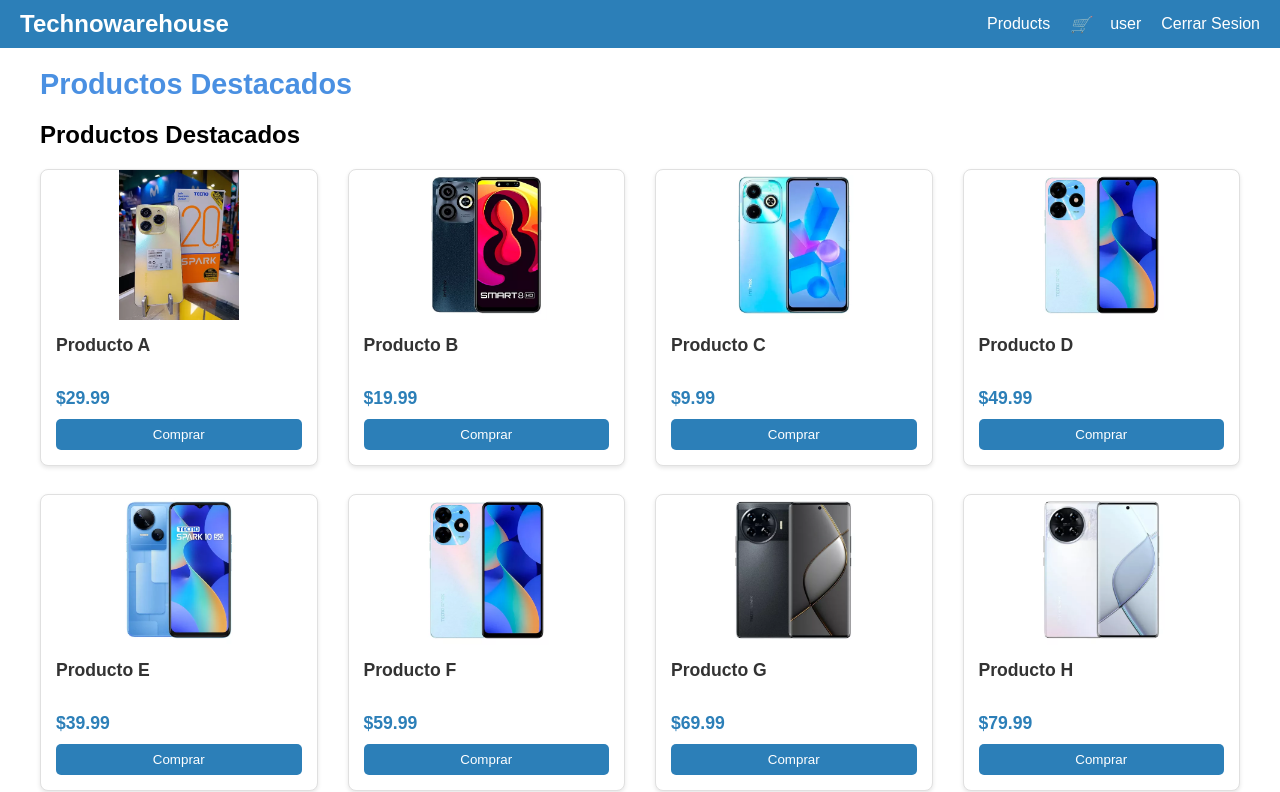
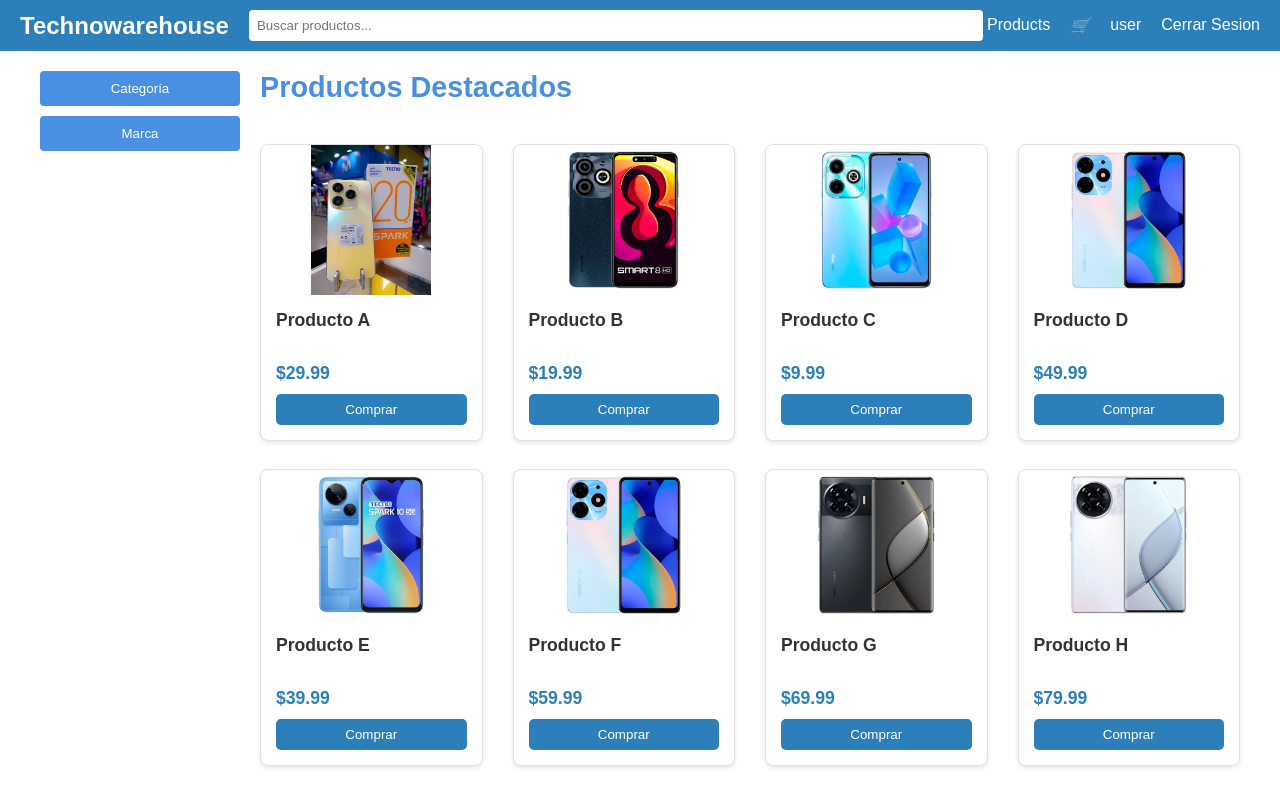
Before and after one commit to RicardoBalducci/Technowarehouse, a React (Vite) app in the folder technowarehouse/: page /visual_productos in a window 1280 px wide. Shown: the top 792 px of the page. Built offline with nearby package versions, Linux system fonts and the light colour scheme.

Commit message:
Actualización de diseño 1.1
Añadidos comboboxes de categoría y marca

```diff
--- a/technowarehouse/src/module/admin/pages/visual_productos/ProductosPage.module.css
+++ b/technowarehouse/src/module/admin/pages/visual_productos/ProductosPage.module.css
@@ -17,6 +17,18 @@
   margin: 0;
 }
 
+.search_bar {
+  flex-grow: 1;
+  margin: 0 20px;
+}
+
+.search_bar input {
+  width: 100%;
+  padding: 8px;
+  border: none;
+  border-radius: 4px;
+}
+
 .nav ul {
   list-style-type: none;
   display: flex;
@@ -30,10 +42,40 @@
   text-decoration: none;
 }
 
-.main_content {
+.content_wrapper {
+  display: flex;
   padding: 20px;
   max-width: 1200px;
   margin: 0 auto;
+}
+
+.filters_sidebar {
+  width: 200px;
+  margin-right: 20px;
+}
+
+.filters_sidebar button {
+  width: 100%;
+  padding: 10px;
+  margin-bottom: 10px;
+  background-color: #4a90e2;
+  color: white;
+  border: none;
+  border-radius: 4px;
+  cursor: pointer;
+}
+
+.filters_sidebar ul {
+  list-style-type: none;
+  padding: 0;
+}
+
+.filters_sidebar li {
+  padding: 5px 0;
+}
+
+.main_content {
+  flex-grow: 1;
 }
 
 .section_title {
--- a/technowarehouse/src/module/admin/pages/visual_productos/VisualProductos.tsx
+++ b/technowarehouse/src/module/admin/pages/visual_productos/VisualProductos.tsx
@@ -1,11 +1,24 @@
+import { useState } from 'react';
 import ProductList from "./components/ProductList";
 import styles from "./ProductosPage.module.css";
 
 function ProductosPage() {
+  const [searchTerm, setSearchTerm] = useState('');
+  const [showCategoryFilter, setShowCategoryFilter] = useState(false);
+  const [showBrandFilter, setShowBrandFilter] = useState(false);
+
   return (
     <div className={styles.productos_page}>
       <header className={styles.header}>
         <h1 className={styles.logo}>Technowarehouse</h1>
+        <div className={styles.search_bar}>
+          <input
+            type="text"
+            placeholder="Buscar productos..."
+            value={searchTerm}
+            onChange={(e) => setSearchTerm(e.target.value)}
+          />
+        </div>
         <nav className={styles.nav}>
           <ul>
             <li><a href="#">Products</a></li>
@@ -15,10 +28,32 @@ function ProductosPage() {
           </ul>
         </nav>
       </header>
-      <main className={styles.main_content}>
-        <h2 className={styles.section_title}>Productos Destacados</h2>
-        <ProductList />
-      </main>
+      <div className={styles.content_wrapper}>
+        <aside className={styles.filters_sidebar}>
+          <button onClick={() => setShowCategoryFilter(!showCategoryFilter)}>Categoría</button>
+          {showCategoryFilter && (
+            <ul>
+              {/* Aquí irían las categorías */}
+              <li>Categoría 1</li>
+              <li>Categoría 2</li>
+              {/* ... */}
+            </ul>
+          )}
+          <button onClick={() => setShowBrandFilter(!showBrandFilter)}>Marca</button>
+          {showBrandFilter && (
+            <ul>
+              {/* Aquí irían las marcas */}
+              <li>Marca 1</li>
+              <li>Marca 2</li>
+              {/* ... */}
+            </ul>
+          )}
+        </aside>
+        <main className={styles.main_content}>
+          <h2 className={styles.section_title}>Productos Destacados</h2>
+          <ProductList searchTerm={searchTerm} />
+        </main>
+      </div>
     </div>
   );
 }
--- a/technowarehouse/src/module/admin/pages/visual_productos/components/ProductList.tsx
+++ b/technowarehouse/src/module/admin/pages/visual_productos/components/ProductList.tsx
@@ -18,7 +18,7 @@ const products = [
 const ProductList: React.FC = () => {
   return (
     <div className={styles.product_list_container}>
-      <h2 className={styles.product_list_title}>Productos Destacados</h2>
+
       <div className={styles.product_list}>
         {products.map((product) => (
           <ProductDetails key={product.id} product={product} />
```
